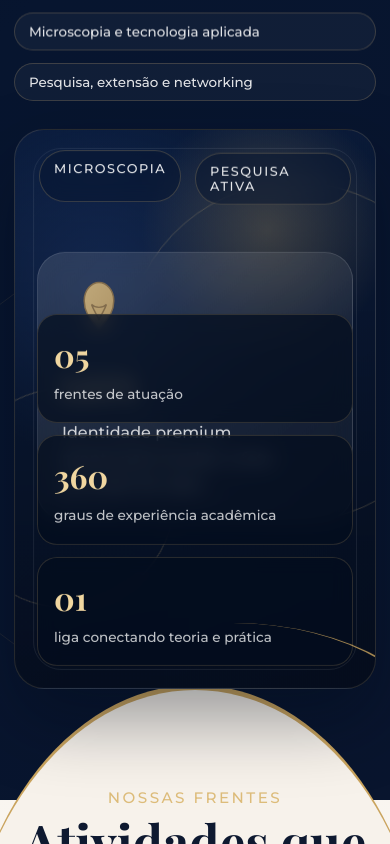
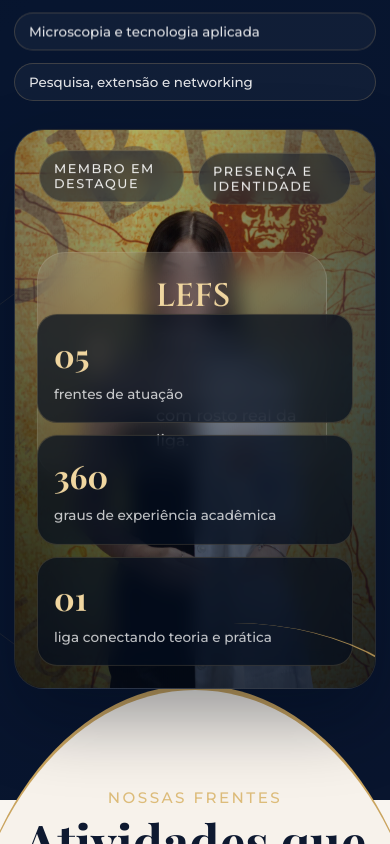
Before and after one commit to Guilhermegg-06/site-da-LEFS---Liga-de-Endodontia-da-Faculdade-Soberana-, a React (Vite) app: page / in a window 390 px wide. Shown: the part 940-1784 px from the top of the page. Built offline with nearby package versions, Linux system fonts and the light colour scheme.

Commit message:
ajeitando o front

```diff
--- a/src/App.tsx
+++ b/src/App.tsx
@@ -20,6 +20,8 @@ type IconKind =
 
 const leagueShortName = 'LEFS';
 const leagueName = 'Liga de Endodontia da Faculdade Soberana';
+const heroPhoto = new URL('../IMG_9895.jpg', import.meta.url).href;
+const practicePhoto = new URL('../IMG_9893.jpg', import.meta.url).href;
 
 const activities: Array<{ title: string; description: string; icon: IconKind }> = [
   {
@@ -71,13 +73,6 @@ const gallery = [
     captionA: 'TÉCNICA',
     captionB: 'EVOLUÇÃO',
     tone: 'warm',
-  },
-  {
-    eyebrow: 'Pesquisa',
-    title: 'Ciência aplicada e extensão',
-    captionA: 'ESTUDO',
-    captionB: 'IMPACTO',
-    tone: 'science',
   },
 ];
 
@@ -315,21 +310,24 @@ function App() {
               </div>
             </div>
 
-            <div className="hero-visual reveal is-visible" aria-hidden="true">
+            <div className="hero-visual reveal is-visible">
               <div className="hero-visual-frame">
                 <div className="hero-orbit hero-orbit-one" />
                 <div className="hero-orbit hero-orbit-two" />
+                <div className="hero-photo-layer">
+                  <img src={heroPhoto} alt="Integrante da LEFS em retrato de destaque" />
+                </div>
 
                 <div className="hero-visual-overlay">
-                  <div className="visual-chip">Microscopia</div>
-                  <div className="visual-chip visual-chip-alt">Pesquisa ativa</div>
+                  <div className="visual-chip">Membro em destaque</div>
+                  <div className="visual-chip visual-chip-alt">Presença e identidade</div>
                 </div>
 
                 <div className="hero-visual-logo">
                   <img src="/assets/logo.svg" alt="" />
                   <div>
                     <strong>{leagueShortName}</strong>
-                    <span>Identidade premium pronta para receber a foto principal da capa.</span>
+                    <span>Formação, presença e identidade visual com rosto real da liga.</span>
                   </div>
                 </div>
 
@@ -445,6 +443,20 @@ function App() {
                 </div>
               </article>
             ))}
+
+            <article className="gallery-photo-card reveal" style={{ transitionDelay: '220ms' }}>
+              <div className="gallery-photo-media">
+                <img src={practicePhoto} alt="Modelos dentários usados em prática de Endodontia" />
+              </div>
+              <div className="gallery-photo-copy">
+                <span className="gallery-eyebrow gallery-eyebrow-dark">Laboratório</span>
+                <h3>Prática real com foco em detalhe técnico</h3>
+                <p>
+                  A segunda imagem entrou como registro aplicado da área, reforçando
+                  o lado manual, clínico e minucioso da Endodontia.
+                </p>
+              </div>
+            </article>
           </div>
         </div>
       </section>
--- a/src/styles.css
+++ b/src/styles.css
@@ -385,6 +385,28 @@ a {
   animation: panel-drift 8s ease-in-out infinite;
 }
 
+.hero-photo-layer {
+  position: absolute;
+  inset: 0;
+}
+
+.hero-photo-layer::after {
+  content: '';
+  position: absolute;
+  inset: 0;
+  background:
+    linear-gradient(180deg, rgba(4, 12, 26, 0.2) 0%, rgba(4, 12, 26, 0.32) 28%, rgba(4, 12, 26, 0.75) 100%),
+    linear-gradient(90deg, rgba(5, 14, 31, 0.2) 0%, rgba(5, 14, 31, 0) 34%, rgba(5, 14, 31, 0.5) 100%);
+}
+
+.hero-photo-layer img {
+  width: 100%;
+  height: 100%;
+  object-fit: cover;
+  object-position: center 18%;
+  filter: saturate(0.96) contrast(1.04);
+}
+
 .hero-visual-frame::before {
   content: '';
   position: absolute;
@@ -457,8 +479,8 @@ a {
 .hero-visual-logo {
   position: absolute;
   left: 34px;
-  right: 34px;
-  top: 150px;
+  top: 148px;
+  width: min(290px, calc(100% - 68px));
   display: flex;
   align-items: center;
   gap: 20px;
@@ -721,6 +743,64 @@ a {
   background: #0c1830;
   box-shadow: 0 16px 36px rgba(9, 18, 34, 0.14);
   transition: transform 220ms ease, box-shadow 220ms ease;
+}
+
+.gallery-photo-card {
+  border-radius: 26px;
+  overflow: hidden;
+  background: linear-gradient(180deg, #fffdf8, #f7efe4);
+  border: 1px solid rgba(202, 164, 94, 0.26);
+  box-shadow: 0 16px 36px rgba(9, 18, 34, 0.1);
+  transition: transform 220ms ease, box-shadow 220ms ease, border-color 220ms ease;
+}
+
+.gallery-photo-card:hover {
+  transform: translateY(-8px);
+  box-shadow: 0 24px 46px rgba(9, 18, 34, 0.14);
+  border-color: rgba(202, 164, 94, 0.48);
+}
+
+.gallery-photo-media {
+  position: relative;
+  min-height: 270px;
+  overflow: hidden;
+  background: #09162c;
+}
+
+.gallery-photo-media::after {
+  content: '';
+  position: absolute;
+  inset: 0;
+  background: linear-gradient(180deg, rgba(6, 16, 35, 0.05), rgba(6, 16, 35, 0.55));
+}
+
+.gallery-photo-media img {
+  width: 100%;
+  height: 100%;
+  object-fit: cover;
+  object-position: center 44%;
+}
+
+.gallery-photo-copy {
+  padding: 22px 22px 24px;
+}
+
+.gallery-photo-copy h3 {
+  margin-top: 10px;
+  font-family: 'Playfair Display', serif;
+  font-size: 1.62rem;
+  line-height: 1.12;
+  color: var(--ink-900);
+}
+
+.gallery-photo-copy p {
+  margin-top: 14px;
+  color: var(--ink-700);
+  line-height: 1.75;
+}
+
+.gallery-eyebrow-dark {
+  color: var(--gold-500);
 }
 
 .gallery-card:hover {
@@ -1120,10 +1200,8 @@ a {
 
   .hero-visual-logo {
     left: 22px;
-    right: 22px;
     top: 122px;
-    flex-direction: column;
-    align-items: flex-start;
+    width: min(290px, calc(100% - 44px));
   }
 
   .hero-visual-logo img {
```
Also changed, not shown: IMG_9893.jpg (added), IMG_9895.jpg (added).
